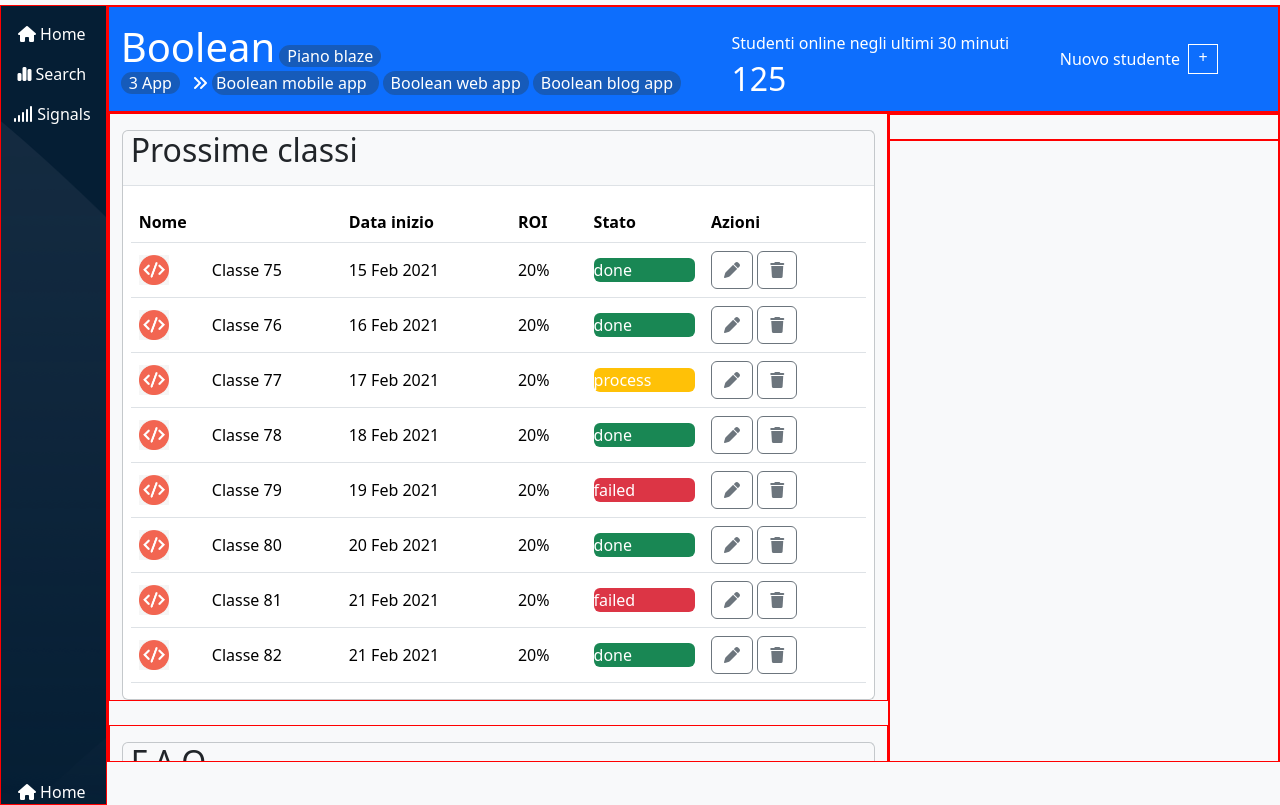
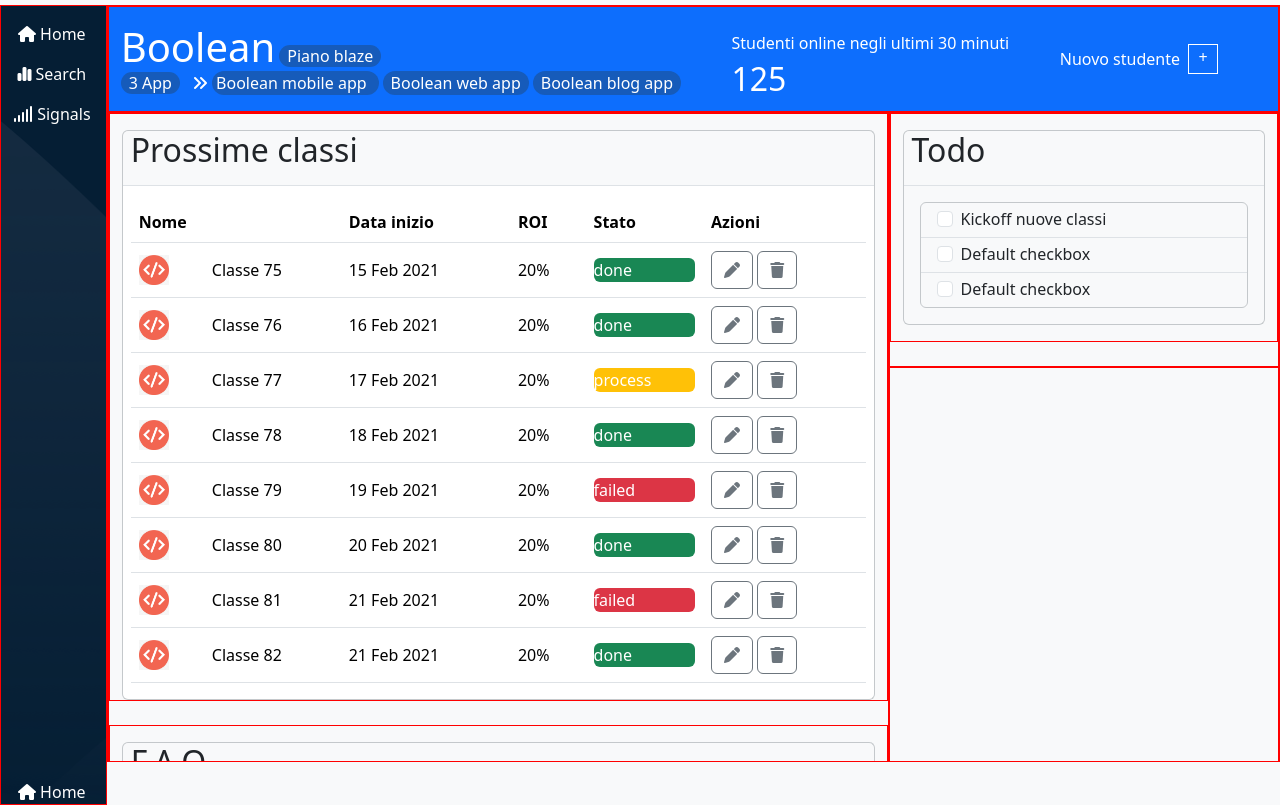
Before and after one commit to MiriamEvardi/html-css-bootstrap-dashboard, a plain HTML site: page index.html in a window 1280 px wide. Shown: the part 52-857 px from the top of the page. Drawn offline with nearby package versions, Linux system fonts and the light colour scheme.

Commit message:
todo section

```diff
--- a/index.html
+++ b/index.html
@@ -357,7 +357,8 @@
                                     </div>
                                 </div>
 
-                                <ul class="list-unstyled d-block border border-top-0 px-2">
+                                <ul
+                                    class="list-unstyled d-block border border-top-0 px-2 bg-white border-secondary-subtle">
                                     <li class="border-bottom position-relative py-3 pt-4">
                                         <a class="text-decoration-none text-black px-2" href="#">
                                             Come posso accedere alle informazioni del mio account?
@@ -384,12 +385,54 @@
 
 
 
+                    <div class="col-4">
+                        <div class="row gap-4">
+                            <div class="col-12">
+                                <div
+                                    class=" border border-bottom-0 border-secondary-subtle rounded-top mt-3 subtitle_main">
+                                    <div class="p-0 ps-2 pb-2 border-bottom">
+                                        <h2 class="p-0">Todo</h2>
+                                    </div>
+                                </div>
 
 
+                                <div class="mb-3 px-3 pt-3 border border-top-0 border-secondary-subtle rounded-bottom">
+                                    <ul class="list-unstyled mb-3 border border-secondary-subtle rounded">
 
-                    <div class="col-4">
-                        <div class="row gap-4">
-                            <div class="col-12"></div>
+                                        <li class="border-bottom">
+                                            <div class="form-check mx-3 py-1">
+                                                <input class="form-check-input" type="checkbox" value=""
+                                                    id="flexCheckDefault">
+                                                <label class="form-check-label" for="flexCheckDefault">
+                                                    Kickoff nuove classi
+                                                </label>
+                                            </div>
+                                        </li>
+
+                                        <li class="border-bottom">
+                                            <div class="form-check mx-3 py-1">
+                                                <input class="form-check-input" type="checkbox" value=""
+                                                    id="flexCheckDefault">
+                                                <label class="form-check-label" for="flexCheckDefault">
+                                                    Default checkbox
+                                                </label>
+                                            </div>
+                                        </li>
+
+                                        <li>
+                                            <div class="form-check mx-3 py-1">
+                                                <input class="form-check-input" type="checkbox" value=""
+                                                    id="flexCheckDefault">
+                                                <label class="form-check-label" for="flexCheckDefault">
+                                                    Default checkbox
+                                                </label>
+                                            </div>
+                                        </li>
+                                    </ul>
+                                </div>
+
+
+                            </div>
                             <div class="col-12"></div>
                         </div>
                     </div>
```
